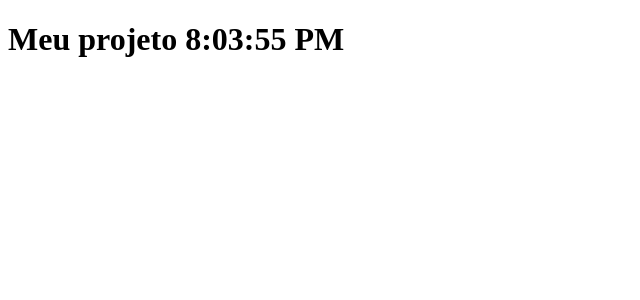
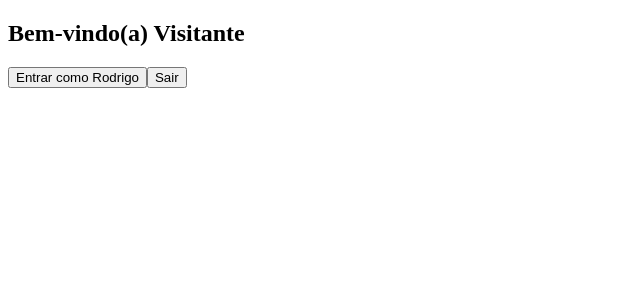
Before and after one commit to rodrigojmcosta/react-firstapp, a React (Create React App) app: page / in a window 1280 px wide. Shown: the top 300 px of the page, without its empty margins (0-640 px from the left). Built offline with nearby package versions, Linux system fonts and the light colour scheme.

Commit message:
39_Eventos

```diff
--- a/src/App.js
+++ b/src/App.js
@@ -1,31 +1,12 @@
 import React, { Component } from "react";
+import Membro from "./components/Membro";
 
 class App extends Component{
-
-  constructor(props) {
-    super(props);
-    this.state = {
-      hora: '00:00:00'
-     };
-  }
-
-  /* Método que é executado e retorna TRUE or FALSE, componente foi ou não montado */
-  componentDidMount() {
-
-    setInterval(() => {
-      this.setState({hora: new Date().toLocaleTimeString()})
-    }, 1000)
-
-  }
-
-  componentDidUpdate() {
-    console.log('Atualizou!!!');
-  }
 
     render (){
       return(
         <div>
-            <h1>Meu projeto {this.state.hora}</h1>
+            <Membro nome="Visitante"/>
         </div>
       );
     }
--- /dev/null
+++ b/src/components/Membro/index.js
@@ -0,0 +1,32 @@
+import React, { Component } from 'react';
+
+class Membro extends Component{
+
+    constructor(props) {
+        super(props);
+        this.state = {
+          nome: props.nome
+         };
+         this.entrar = this.entrar.bind(this);
+    }
+
+    entrar(nome) {
+        this.setState({nome: nome})
+    }
+
+    render(){
+        return(
+            <div>
+                <h2>Bem-vindo(a) {this.state.nome}</h2>
+                <button onClick={() => this.entrar('Rodrigo')}>
+                    Entrar como Rodrigo
+                </button>
+                <button onClick={() => this.setState({nome: ''})}>
+                    Sair
+                </button>
+            </div>
+        );
+    }
+}
+
+export default Membro;
```
